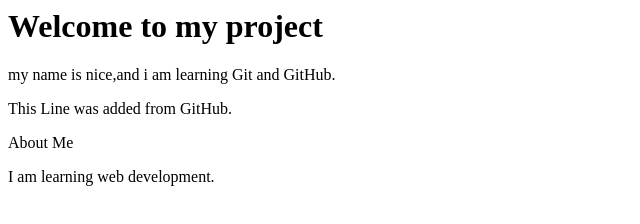
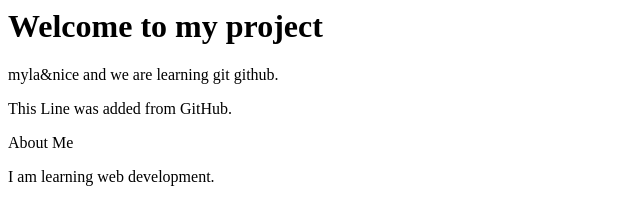
Before and after one commit to nicetorrec-crypto/git-class, a plain HTML site: page index.html in a window 1280 px wide. Shown: the full height of the page, 0-640 px from the left. Drawn offline with Linux system fonts and the light colour scheme.

Commit message:
request ni myla

```diff
--- a/index.html
+++ b/index.html
@@ -1,6 +1,6 @@
 <h1>Welcome to my project</h1>
 
-<p>my name is nice,and i am learning Git and GitHub.</p>
+<p>myla&nice and we are learning git github.</p>
 
 <p>This Line was added from GitHub.</p>
 
```
